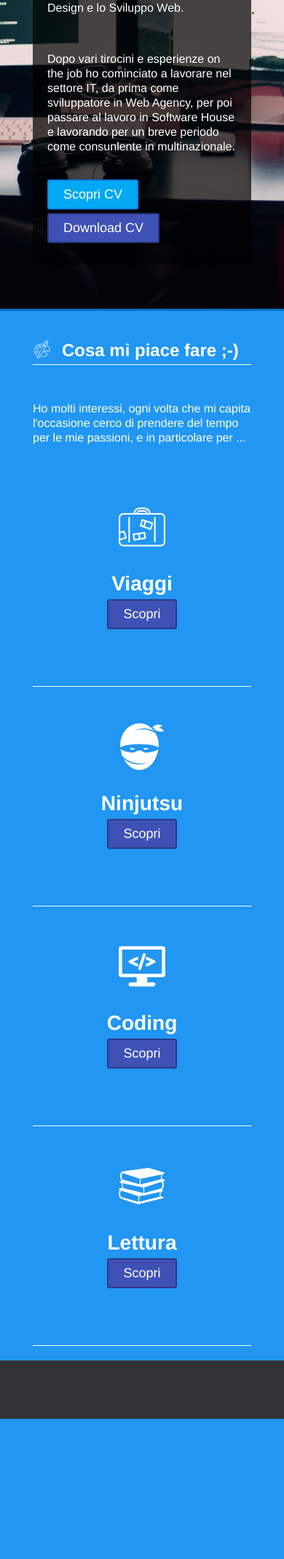
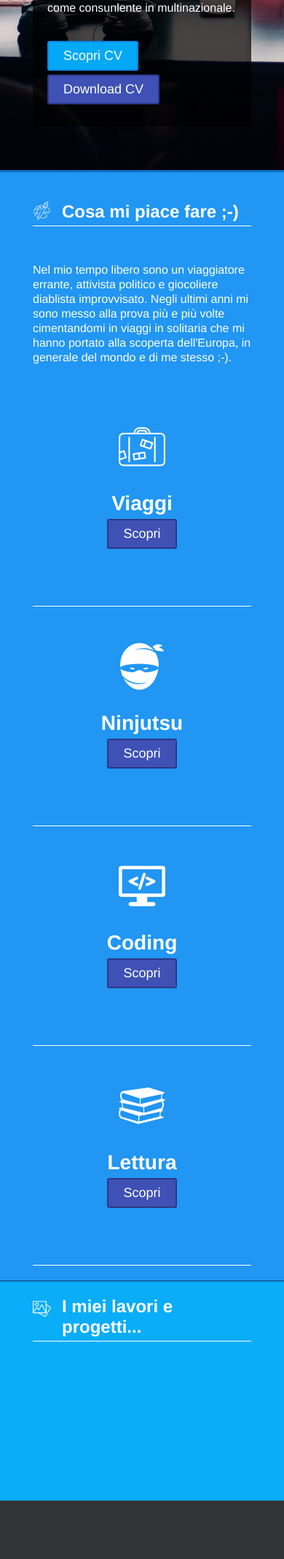
Before and after one commit to RiccardoSchifaudo94/schiri_site, a PHP site: page / in a window 390 px wide. Shown: the part 3280-5416 px from the top of the page at 73% size. Before the commit the page ends 5224 px from the top, so only its background shows below. Run offline with PHP 8.4, Linux system fonts and the light colour scheme.

Commit message:
abbozzo portfolio

```diff
--- a/css/media.css
+++ b/css/media.css
@@ -45,6 +45,11 @@
 		border-right:0px;
 		border-bottom:1px solid #fff;
 		display:block;
+	}
+	.schiri_dashboard_block_4{
+		width:50%;
+		display:block;
+		float:left;
 	}
 }
 @media screen and (max-width:468px){
@@ -137,4 +142,8 @@
 	.schiri_modal_header:after{
 		min-height:80px;
 	}
+	.schiri_dashboard_block_4{
+		display:block;
+		width:100%;
+	}
 }
--- a/css/style.css
+++ b/css/style.css
@@ -255,8 +255,17 @@ body {
 	border-top: 3px solid #0971c4;
 }
 .schiri_skills{
-	background-color: #0969b5;
+	background-color: #0983e4;
 	border-top: 2px solid #1264a5;
+}
+.schiri_portfolio{
+	background-color: #09adf8;
+	border-top: 2px solid #1264a5;
+	min-height:300px;
+	margin-bottom:0px;
+}
+.schiri_content.schiri_portfolio h1 img {
+    margin-top: 5px;
 }
 .schiri_dashboard_block_container{
 	display: inline-flex;
@@ -278,6 +287,10 @@ body {
 }
 .schiri_dashboard_block_2{
 	width:50%;
+	height:inherit;
+}
+.schiri_dashboard_block_4{
+	width:25%;
 	height:inherit;
 }
 .schiri_box_section{
--- a/index.html
+++ b/index.html
@@ -58,11 +58,6 @@
 					Da dove iniziamo? Sono nato negli anni 90, nel Nord Italia, e ho sempre vissuto tra Torino e provincia.
 					Fin da quando ero bambino mi sono dedicato allo scoutismo, il quale ha influito sulla mia crescita personale,
 					mi sono diplomato all'istituto tecnico nel campo elettronico.
-				</p>
-				<p>
-					Nel mio tempo libero sono un viaggiatore errante, attivista politico e giocoliere diablista improvvisato.
-					Negli ultimi anni mi sono messo alla prova più e più volte cimentandomi in viaggi in solitaria che mi hanno portato
-					alla scoperta dell'Europa, in generale del mondo e di me stesso ;-).
 				</p>
 				<div class="schiri_timeline">
 					<div class="schiri_timeline_block">
@@ -154,8 +149,9 @@
 			<div class="schiri_container">
 				<h1><img src="img/arte.png" class="schiri_img_responsive">Cosa mi piace fare ;-)</h1>
 				<p>
-					Ho molti interessi, ogni volta che mi capita l'occasione cerco di prendere del tempo per le mie passioni,
-					e in particolare per ...
+					Nel mio tempo libero sono un viaggiatore errante, attivista politico e giocoliere diablista improvvisato.
+					Negli ultimi anni mi sono messo alla prova più e più volte cimentandomi in viaggi in solitaria che mi hanno portato
+					alla scoperta dell'Europa, in generale del mondo e di me stesso ;-).
 				</p>
 				<div class="schiri_dashboard_block_container">
 					<div class="schiri_dashboard_base schiri_dashboard_block_2">
@@ -184,8 +180,18 @@
 				</div>
 			</div>
 		</div>
+		<a name="interests"></a>
+		<div class="schiri_content schiri_portfolio">
+			<div class="schiri_container">
+				<h1><img src="img/portfolio.png" class="schiri_img_responsive">I miei lavori e progetti...</h1>
+				<!-- grid portfolio -->
+
+				<!-- / grid portfolio -->
+			</div>
+		</div>
 		<div class="schiri_footer">
 			<div class="schiri_container">
+
 			</div>
 		</div>
 	</body>
```
Also changed, not shown: img/portfolio.png (added).
